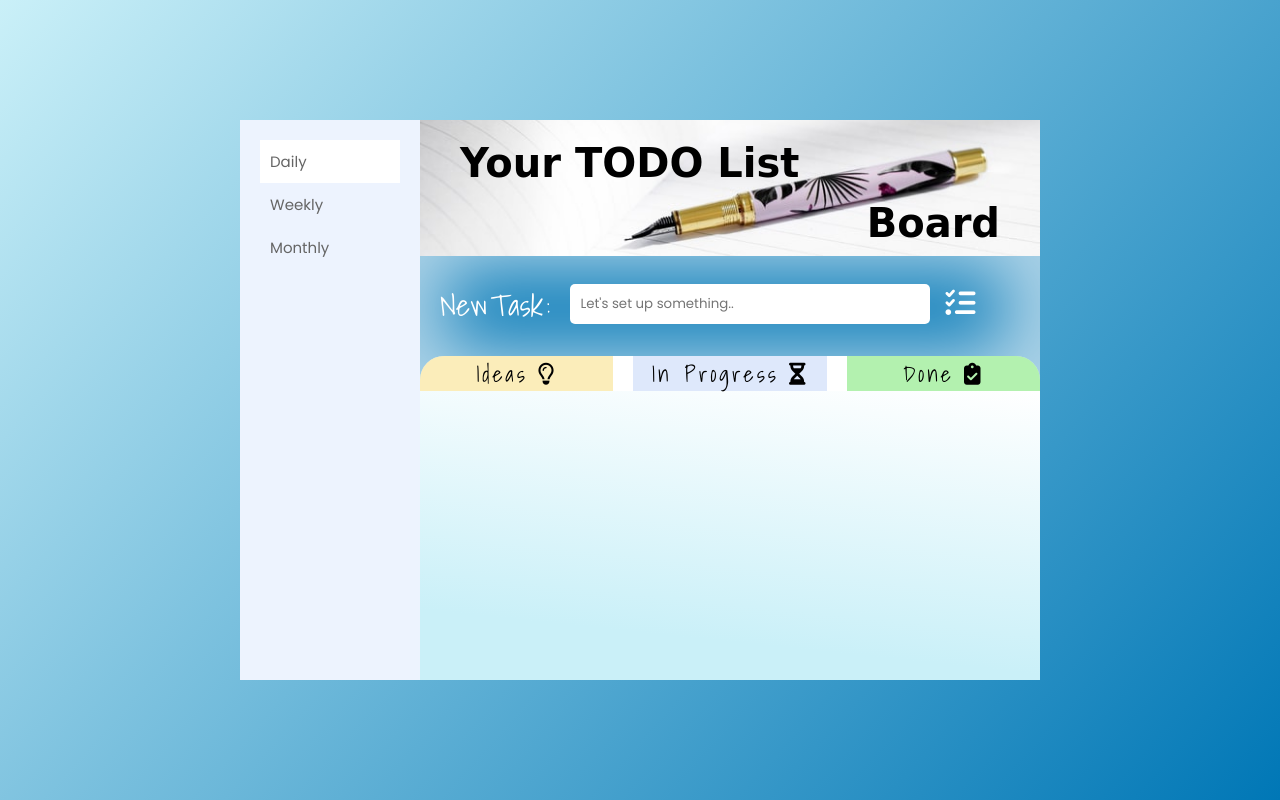
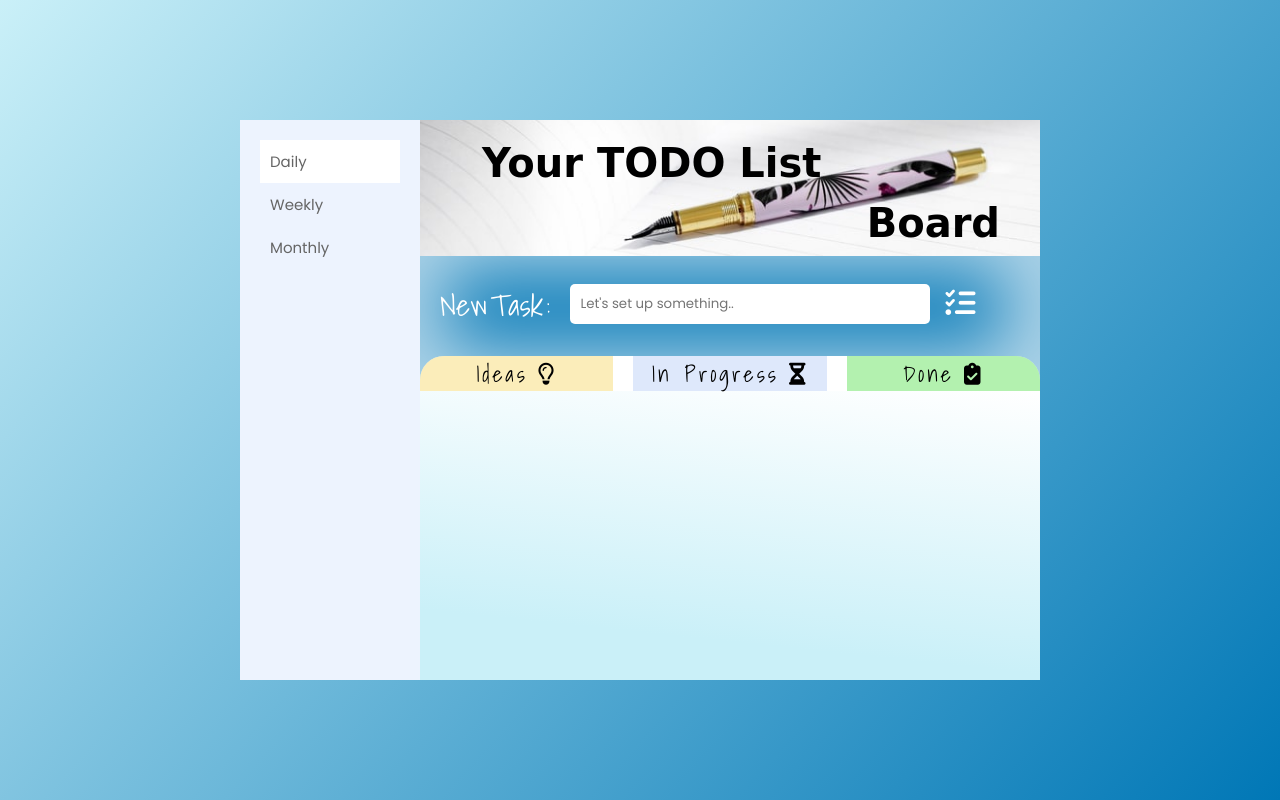
Before and after one commit to Tibor22/TODO, a website built with Parcel: page index.html in a window 1280 px wide. Built offline with nearby package versions, Linux system fonts and the light colour scheme; a web font is replaced by a local one.

Commit message:
add margin

```diff
--- a/_header.scss
+++ b/_header.scss
@@ -19,7 +19,7 @@
       font-family: $family-Luxurious;
       font-size: 4rem;
       padding-top: 1rem;
-
+      margin-left: 2.2rem;
       align-self: flex-start;
     }
     .title-2 {
```
Also changed, not shown: main.css, 1 other file.
